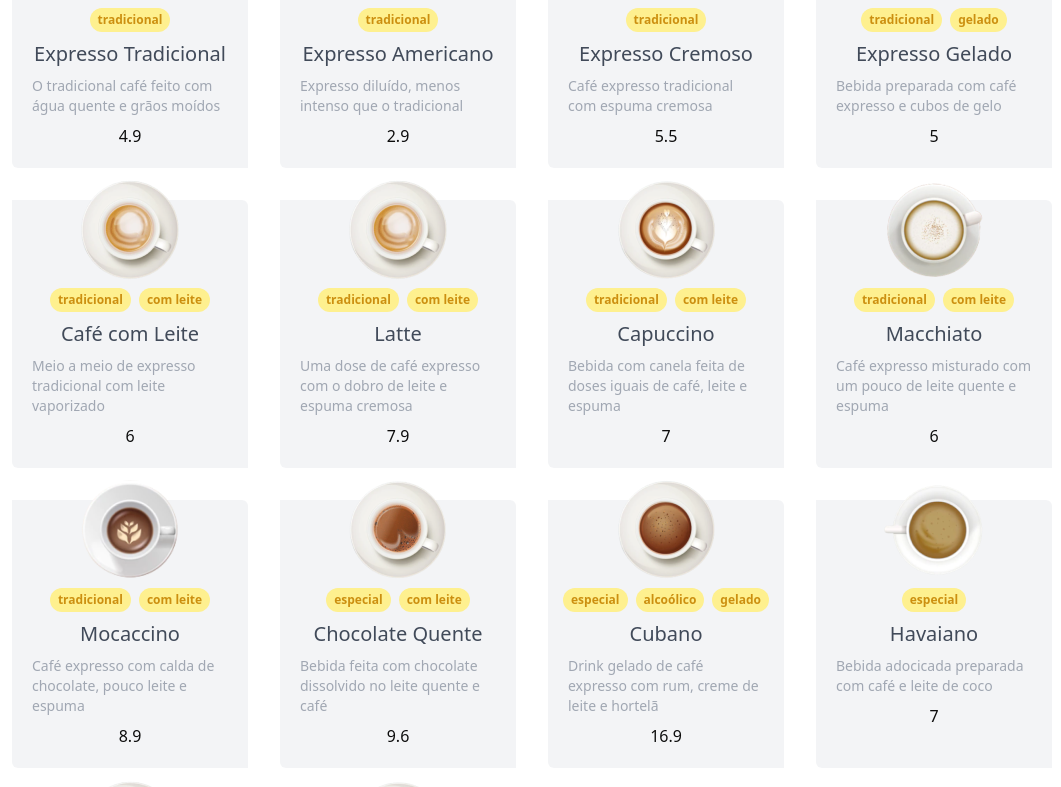
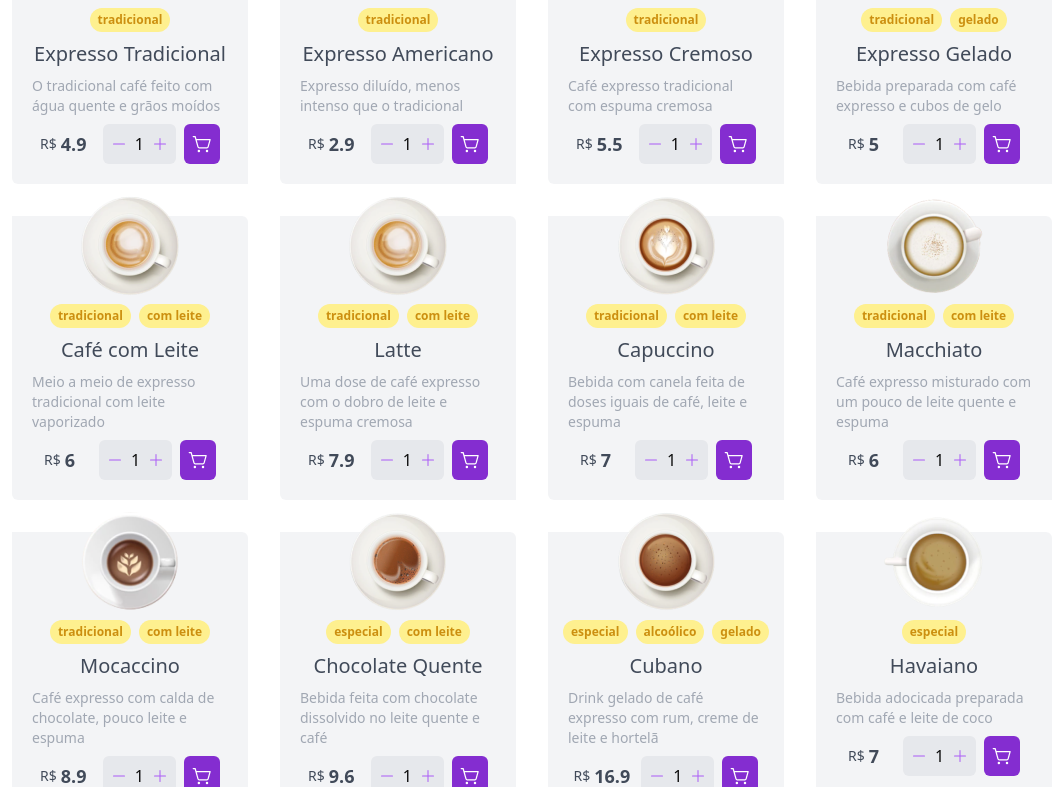
Before and after one commit to brunovgois/coffee-marketplace, a React (Vite) app: page / in a window 1280 px wide. Shown: the part 933-1720 px from the top of the page, without its empty margins (108-1169 px from the left). Built offline with nearby package versions, Linux system fonts and the light colour scheme.

Commit message:
finish home style

```diff
--- /dev/null
+++ b/src/components/AddToCartButton.tsx
@@ -0,0 +1,31 @@
+import { Minus, Plus, ShoppingCartSimple } from "@phosphor-icons/react";
+
+export function AddToCartButton() {
+  function handleAddToCart() {
+    console.log("click");
+  }
+
+  function handleAddAmount() {}
+
+  return (
+    <div className="flex gap-2">
+      <div className="flex items-center gap-2 bg-gray-200 p-2 rounded-md">
+        <button onClick={handleAddAmount}>
+          <Minus className="text-purple-500"/>
+        </button>
+
+        <span>1</span>
+        <button onClick={handleAddAmount}>
+          <Plus className="text-purple-500"/>
+        </button>
+      </div>
+
+      <button
+        onClick={handleAddToCart}
+        className="bg-purple-700 rounded-md p-2"
+      >
+        <ShoppingCartSimple className="fill-white w-5 h-5" />
+      </button>
+    </div>
+  );
+}
--- a/src/components/CoffeeCard.tsx
+++ b/src/components/CoffeeCard.tsx
@@ -1,33 +1,47 @@
 import { coffeeType } from "../mock/coffe";
+import { AddToCartButton } from "./AddToCartButton";
 
 type CoffeeCardProps = {
   coffee: coffeeType;
 };
 export function CoffeeCard({ coffee }: CoffeeCardProps) {
   return (
-    <div key={coffee.id} className='bg-gray-100 opacity-95 px-5 pb-5 rounded-tr-md rounded-bl-md flex flex-col items-center gap-2'>
+    <div
+      key={coffee.id}
+      className="bg-gray-100 opacity-95 px-5 pb-5 rounded-tr-md rounded-bl-md flex flex-col items-center gap-2"
+    >
       <img
         src={`/src/assets/coffees/${coffee.photo}`}
         alt={`Photo image for ${coffee.name}`}
-        className='-mt-5'
+        className="-mt-5"
       />
       <div className="flex gap-2">
-          {
-            coffee.tags.map(tag => {
+        {coffee.tags.map((tag) => {
           return (
-                <div className="rounded-full bg-yellow-200 px-2 py-1 w-fit" key={tag}>
-                  <p className="text-yellow-600 font-bold font-sans text-xs">{tag}</p>
+            <div
+              className="rounded-full bg-yellow-200 px-2 py-1 w-fit"
+              key={tag}
+            >
+              <p className="text-yellow-600 font-bold font-sans text-xs">
+                {tag}
+              </p>
             </div>
-              )
-            })
-          }
+          );
+        })}
       </div>
       <h2 className="text-gray-700 text-xl">{coffee.name}</h2>
 
       <p className="text-gray-400 text-sm">{coffee.description}</p>
 
-        <div className="flex">
+      <div className="flex w-full justify-around items-center">
+        <div className="flex gap-1 items-center">
+          <span className="text-sm text-gray-700">R$</span>
+          <span className="text-lg font-semibold text-gray-700">
             {coffee.price}
+          </span>
+        </div>
+
+        <AddToCartButton />
       </div>
     </div>
   );
```
Lines whose indentation alone changed are shown as unchanged.
